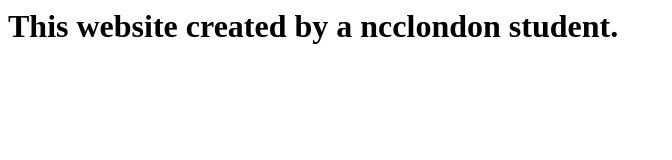
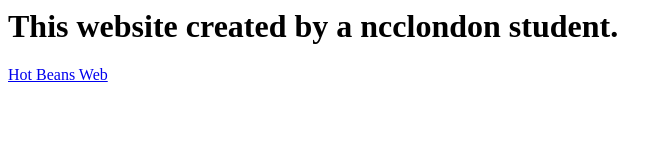
Before and after one commit to nazmul-ncc/nazmul-ncc.github.io, a plain HTML site: page index.html in a window 1280 px wide. Shown: the whole page, without its empty margins (0-672 px from the left). Drawn offline with Linux system fonts and the light colour scheme.

Commit message:
Update index.html

```diff
--- a/index.html
+++ b/index.html
@@ -4,5 +4,7 @@
   </head>
   <body>
     <h1>This website created by a ncclondon student.</h1>
+    <a href="https://nazmul-ncc.github.io/hotbeans/">Hot Beans Web</a>
+
   </body>
 </html>
```
